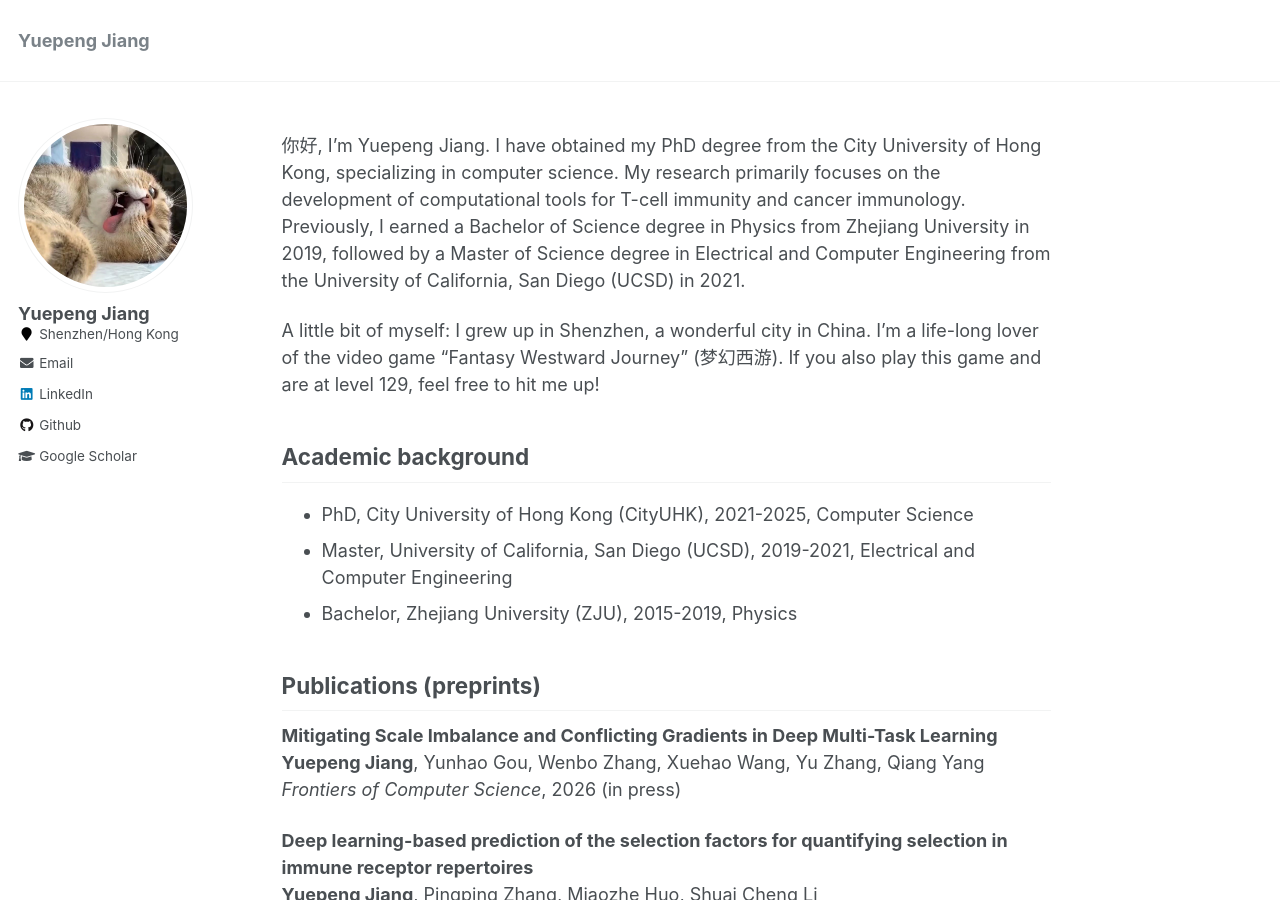
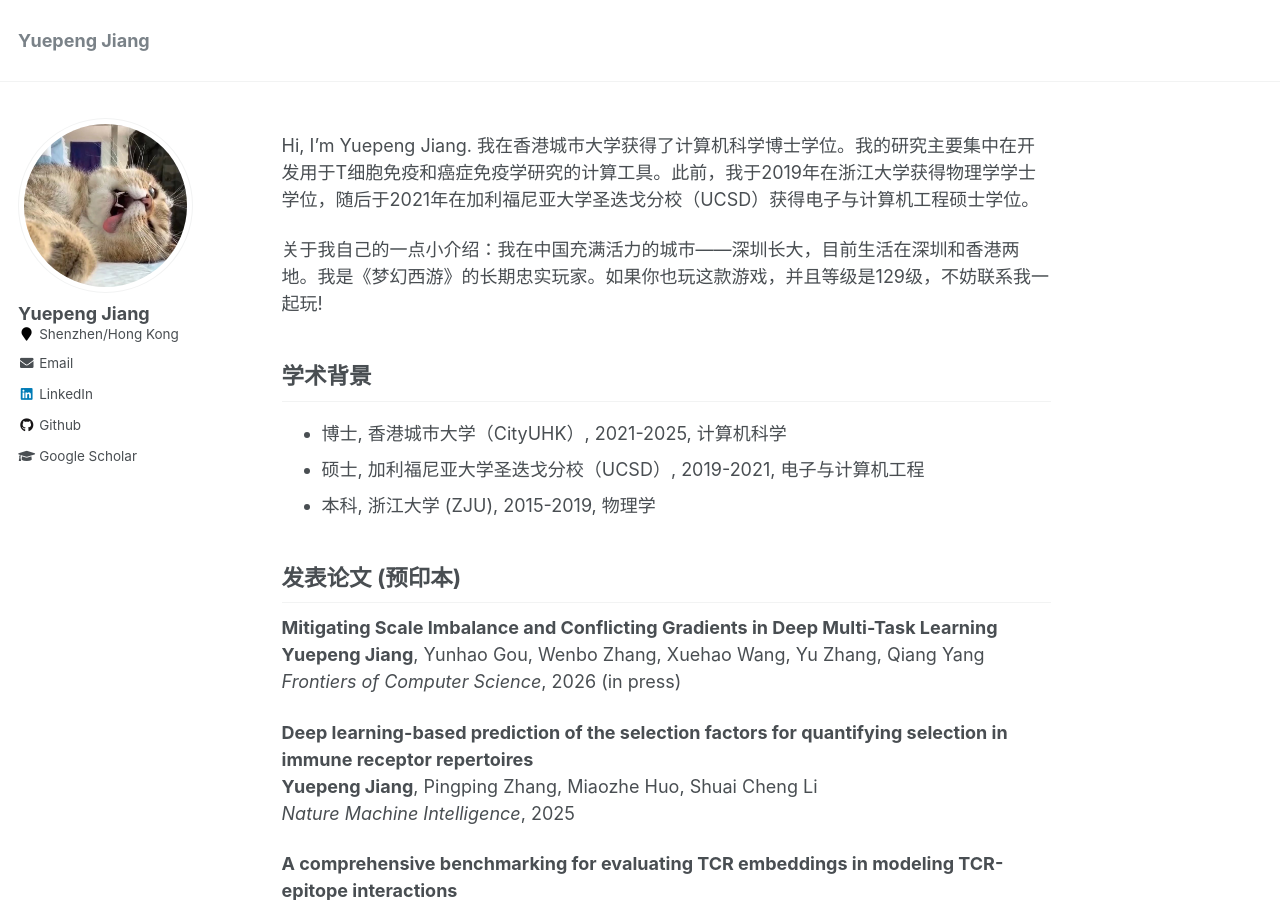
Before and after one commit to jiangdada1221/jiangdada1221.github.io, a Jekyll site: the page built from _pages/aboutme_chinese.md, in a window 1280 px wide and 900 px high. Built offline with Jekyll 4.4.1, drawn with Linux system fonts in a browser that asks for light colours.

Commit message:
Update aboutme_chinese.md

```diff
--- a/_pages/aboutme_chinese.md
+++ b/_pages/aboutme_chinese.md
@@ -7,19 +7,16 @@ redirect_from:
   - /about_chinese/
   - /about_chinese.html
 ---
-你好, I'm Yuepeng Jiang. I have obtained my PhD degree from the City University of Hong Kong, specializing in computer science. My research primarily focuses on the development of computational tools for T-cell immunity and cancer immunology. Previously, I earned a Bachelor of Science degree in Physics from Zhejiang University in 2019, followed by a Master of Science degree in Electrical and Computer Engineering from the University of California, San Diego (UCSD) in 2021. <br />
+Hi, I'm Yuepeng Jiang. 我在香港城市大学获得了计算机科学博士学位。我的研究主要集中在开发用于T细胞免疫和癌症免疫学研究的计算工具。此前，我于2019年在浙江大学获得物理学学士学位，随后于2021年在加利福尼亚大学圣迭戈分校（UCSD）获得电子与计算机工程硕士学位。<br />
 
-A little bit of myself: I grew up in Shenzhen, a wonderful city in China. I'm a life-long lover of the video game “Fantasy Westward Journey” (梦幻西游). If you also play this game and are at level 129, feel free to hit me up!  <br />
+关于我自己的一点小介绍：我在中国充满活力的城市——深圳长大，目前生活在深圳和香港两地。我是《梦幻西游》的长期忠实玩家。如果你也玩这款游戏，并且等级是129级，不妨联系我一起玩!  <br />
 
-<!-- [Resume)](https://jiangdada1221.github.io/files/CV_2021fall.pdf), updated in 2021-10 <br /> -->
+## 学术背景
+- 博士, 香港城市大学（CityUHK）, 2021-2025, 计算机科学 <br />
+- 硕士, 加利福尼亚大学圣迭戈分校（UCSD）, 2019-2021, 电子与计算机工程 <br />
+- 本科, 浙江大学 (ZJU), 2015-2019, 物理学
 
-
-## Academic background
-- PhD, City University of Hong Kong (CityUHK), 2021-2025, Computer Science <br />
-- Master, University of California, San Diego (UCSD), 2019-2021, Electrical and Computer Engineering <br />
-- Bachelor, Zhejiang University (ZJU), 2015-2019, Physics
-
-## Publications (preprints)
+## 发表论文 (预印本)
 __Mitigating Scale Imbalance and Conflicting Gradients in Deep Multi-Task Learning__ <br />
 __Yuepeng Jiang__, Yunhao Gou, Wenbo Zhang, Xuehao Wang, Yu Zhang, Qiang Yang <br />
 _Frontiers of Computer Science_,  2026 (in press) <br />
```
